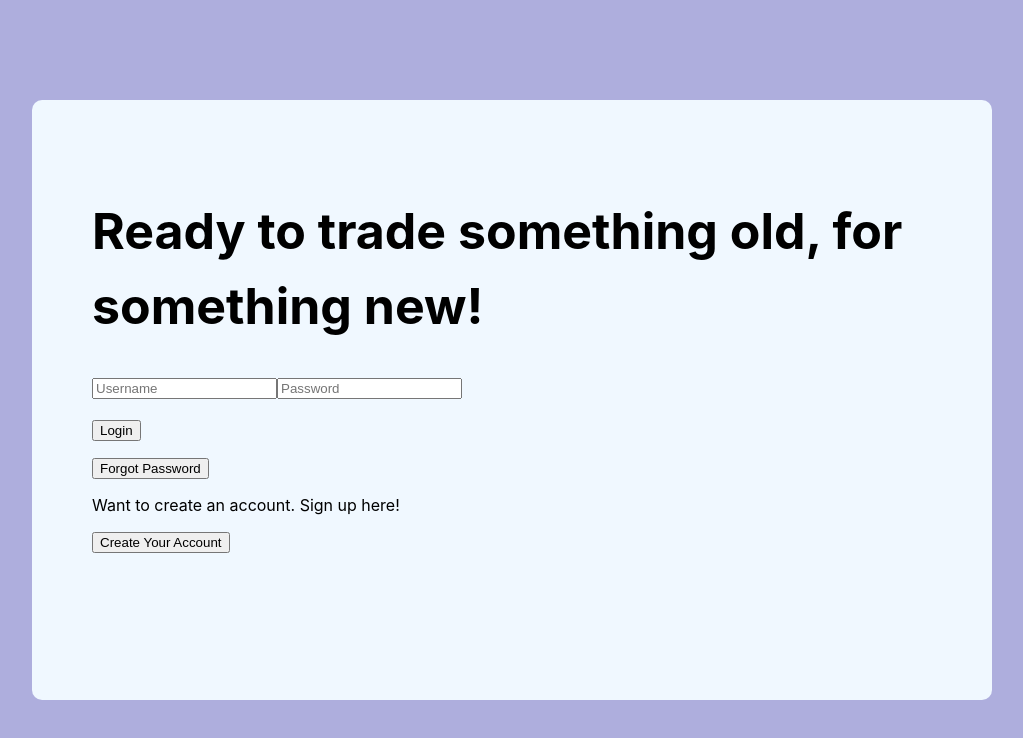
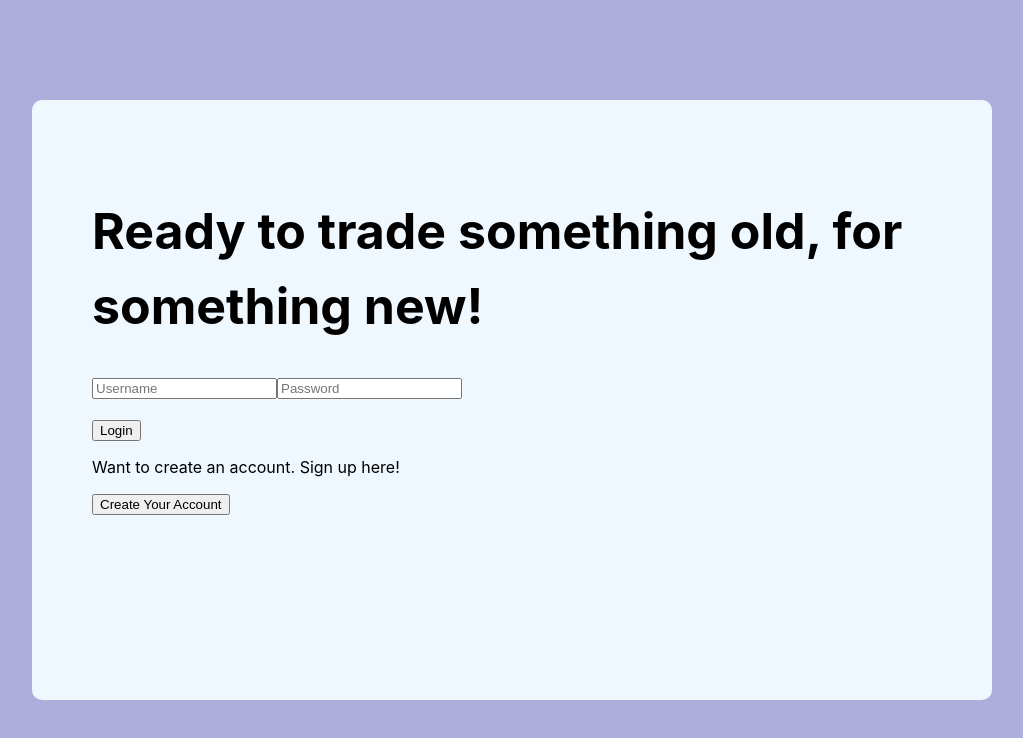
Before and after one commit to kylewatkins2174/SoftwareEngineeringProject, a React (Create React App) app in the folder client/: page /login in a window 1280 px wide. Shown: the top 738 px of the page, without its empty margins (128-1151 px from the left). Built offline with nearby package versions, Linux system fonts and the light colour scheme; no server answers.

Commit message:
Update login.jsx
deleted forgot password

```diff
--- a/client/src/pages/login.jsx
+++ b/client/src/pages/login.jsx
@@ -50,9 +50,6 @@ const Login = () => {
                     <button onClick={handleSubmit}>Login</button>
                     <p>{err && err}</p>
 
-                    <Link to={"/forgotPassword"}>
-                    <button>Forgot Password</button>
-                    </Link>
 
                     <p>Want to create an account. Sign up here! </p>
                     <Link to={"/register"}>
```
